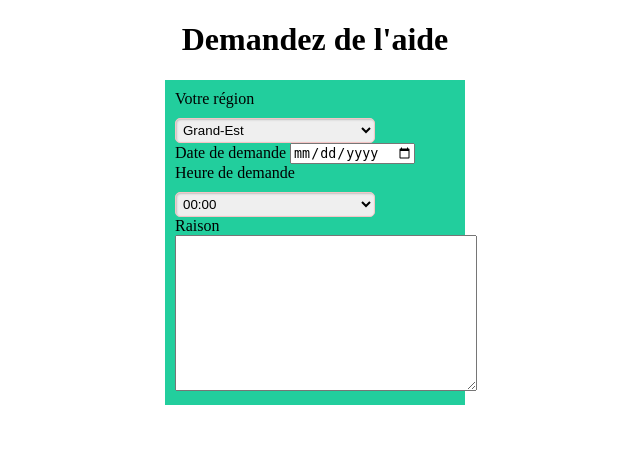
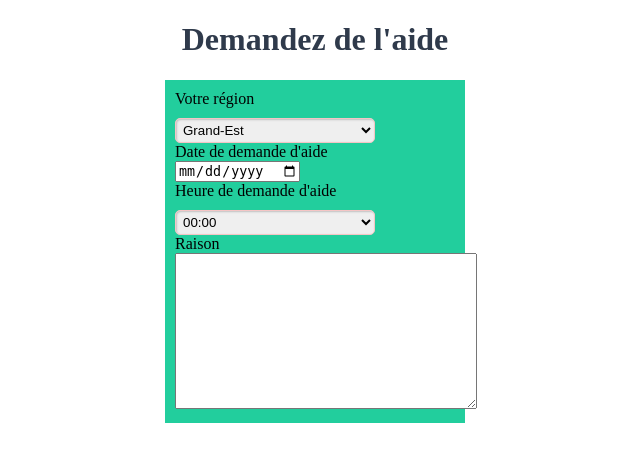
Before and after one commit to olivier-crozet/je_me_propose, a PHP site: page /demander_aide.html in a window 1280 px wide. Shown: the top 462 px of the page, without its empty margins (325-965 px from the left). Run offline with PHP 8.4, Linux system fonts and the light colour scheme.

Commit message:
Mise en couleur du titre + modif de texte

```diff
--- a/css/demande_aide.css
+++ b/css/demande_aide.css
@@ -26,9 +26,10 @@
 
 h1
 {
-	text-align: center;
-	animation-duration: 1.5s;
-	animation-name: flipInX;
+  text-align: center;
+  animation-duration: 1.5s;
+  animation-name: flipInX;
+  color: #2F3A4B;
 }
 
 form
--- a/css/proposer_mon_aide.css
+++ b/css/proposer_mon_aide.css
@@ -29,6 +29,7 @@ h1
 	text-align: center;
 	animation-duration: 1.5s;
 	animation-name: flipInX;
+  color: #2F3A4B;
 }
 
 form
--- a/demander_aide.html
+++ b/demander_aide.html
@@ -8,6 +8,8 @@
 <body>
 	<h1>Demandez de l'aide</h1>
 	<form>
+		<form>
+		<!-- Département -->
 		<label for="Region">Votre région</label>
         <select name="Region" id="Region">
             <option value="">Grand-Est</option>
@@ -25,10 +27,10 @@
             <option value="">Provence-Alpes-Côtes d'Azur</option>
         </select><br/>
         <!-- Date -->
-        <label for="Date_dispo">Date de demande</label>
+        <label for="Date_dispo">Date de demande d'aide</label>
         <input type="date" id="Date_dispo" name="Date_dispo"><br/>
         <!-- Heure -->
-        <label for="Heure_dispo">Heure de demande</label>
+        <label for="Heure_dispo">Heure de demande d'aide</label>
         <select>
             <option value="0">00:00</option>
             <option value="1">01:00</option>
```
